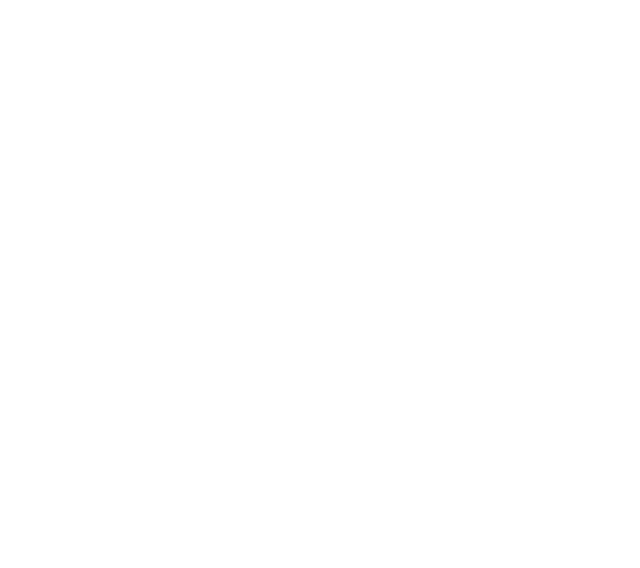
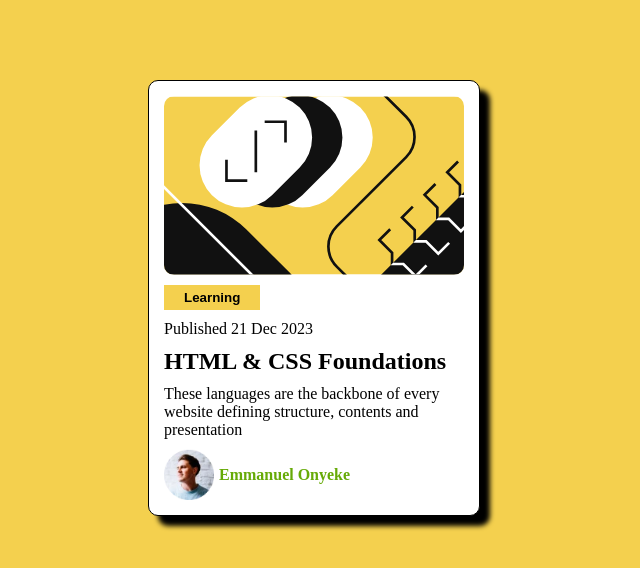
Before and after one commit to AKINTOG/blog-preview-card, a plain HTML site: page index.html in a window 1280 px wide. Shown: the whole page, without its empty margins (326-966 px from the left). Drawn offline with Linux system fonts and the light colour scheme.

Commit message:
files modified

```diff
--- a/index.html
+++ b/index.html
@@ -5,17 +5,28 @@
   <meta name="viewport" content="width=device-width, initial-scale=1.0"> <!-- displays site properly based on user's device -->
 
   <link rel="icon" type="image/png" sizes="32x32" href="./assets/images/favicon-32x32.png">
+  <link rel = "stylesheet" href="./style.css">
 
   <title>Frontend Mentor | Blog preview card</title>
 
   <!-- Feel free to remove these styles or customise in your own stylesheet 👍 -->
-  <style>
+  <!-- <style>
     .attribution { font-size: 11px; text-align: center; }
     .attribution a { color: hsl(228, 45%, 44%); }
-  </style>
+  </style> -->
 </head>
 <body>
-
+    <main>
+      <img src="./assets/images/illustration-article.svg" alt="illustration-article">
+      <button>Learning</button>
+      <p>Published 21 Dec 2023</p>
+      <h2>HTML & CSS Foundations</h2>
+      <p>These languages are the backbone of every  website defining structure, contents and  presentation </p>
+      <div>
+        <img src="./assets/images/image-avatar.webp" alt="" width="50">
+        <h4>Emmanuel Onyeke</h4>
+      </div>
+    </main>
 </body>
 </html>
 <!-- Learning
--- a/style.css
+++ b/style.css
@@ -0,0 +1,60 @@
+*{
+    margin: 0;
+    padding: 0;
+}
+
+body{
+    background-color: rgb(244, 208, 78);
+}
+
+main{
+    background-color: white;
+    width: 300px;
+    padding:15px;
+    display: flex;
+    flex-direction: column;
+    gap: 10px;
+    border: 1px solid black;
+    border-radius: 10px;
+    margin: auto;
+    margin-top: 10vh;
+    box-shadow: 10px 10px 5px 0 black ;
+}
+
+button{
+    font-weight: 700;
+    text-transform: capitalize;
+    width: max-content;
+    padding: 5px 20px;
+    background-color:rgb(244, 208, 78) ;
+    border: none;
+
+
+/*
+    padding: t r b l;
+
+    padding: y x ;
+
+    padding-block:y1 y2;
+
+    padding-inline:x1 x2 ; */
+
+}
+
+main>img{
+    width: 100%;
+    border-radius: 10px;
+
+}
+
+p.grey_text{
+    color: grey;
+    font-size: larger;
+}
+
+main>div{
+    display: flex;
+    align-items: center;
+    color: rgb(102, 170, 7);
+    gap: 5px;
+}
```
